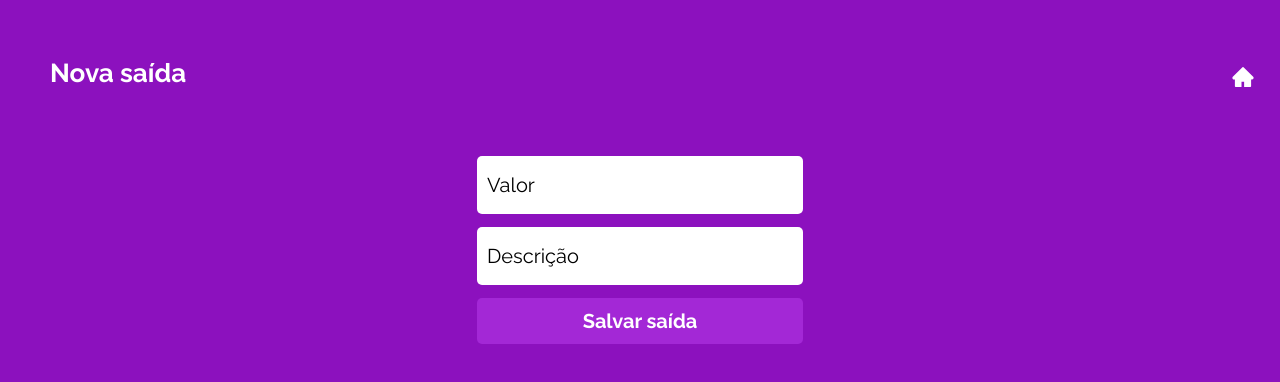
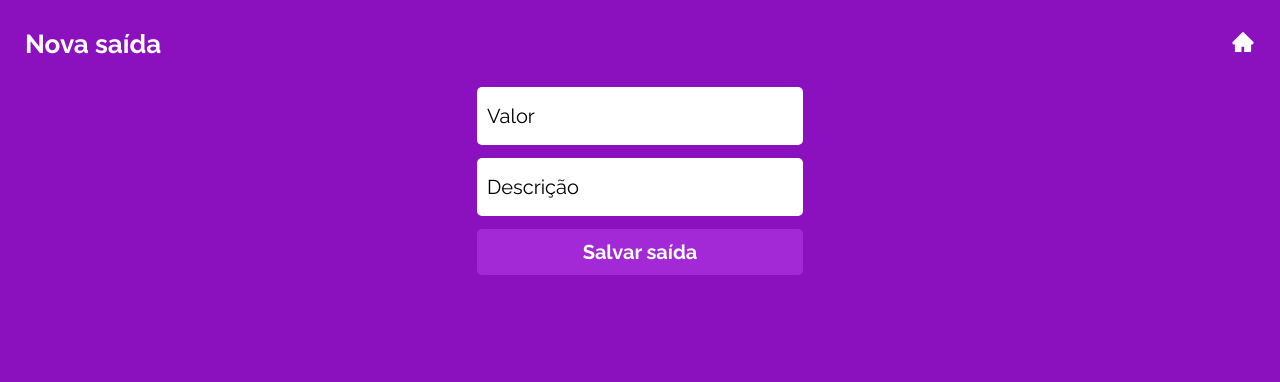
Before and after one commit to schweidzon/myWallet-front, a React (Create React App) app: page /new-exit in a window 1280 px wide. Shown: the top 382 px of the page. Built offline with nearby package versions, Linux system fonts and the light colour scheme.

Commit message:
Refatorando código

```diff
--- a/src/pages/NewExitPage.js
+++ b/src/pages/NewExitPage.js
@@ -69,7 +69,6 @@ const HeaderStyle = styled.div`
 const PageName = styled.h1`
     display: flex;
     justify-content:left;
-    margin: 30px 20px 40px 25px;
     font-size: 26px;
     color: white;
     font-weight: 700;
```
